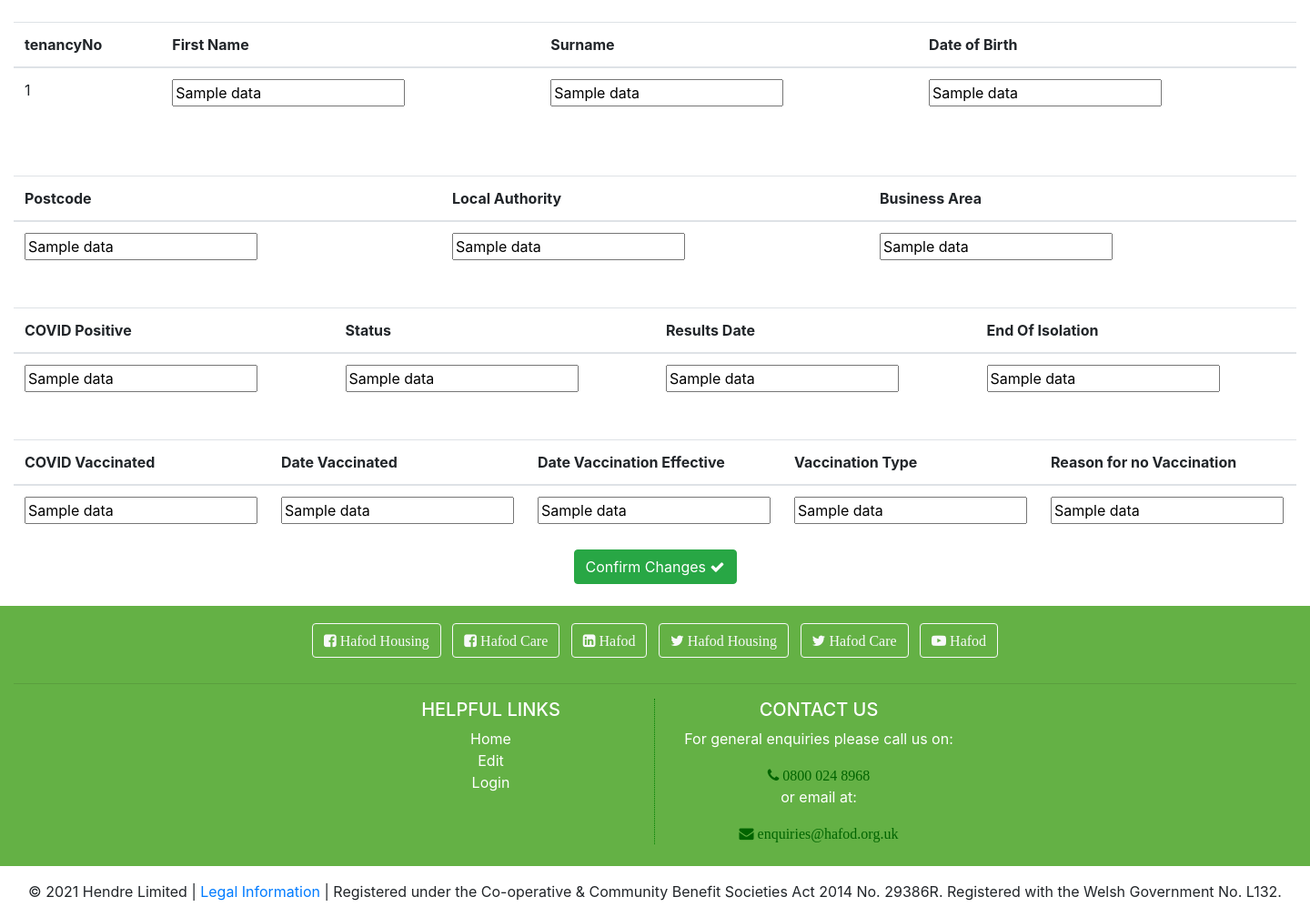
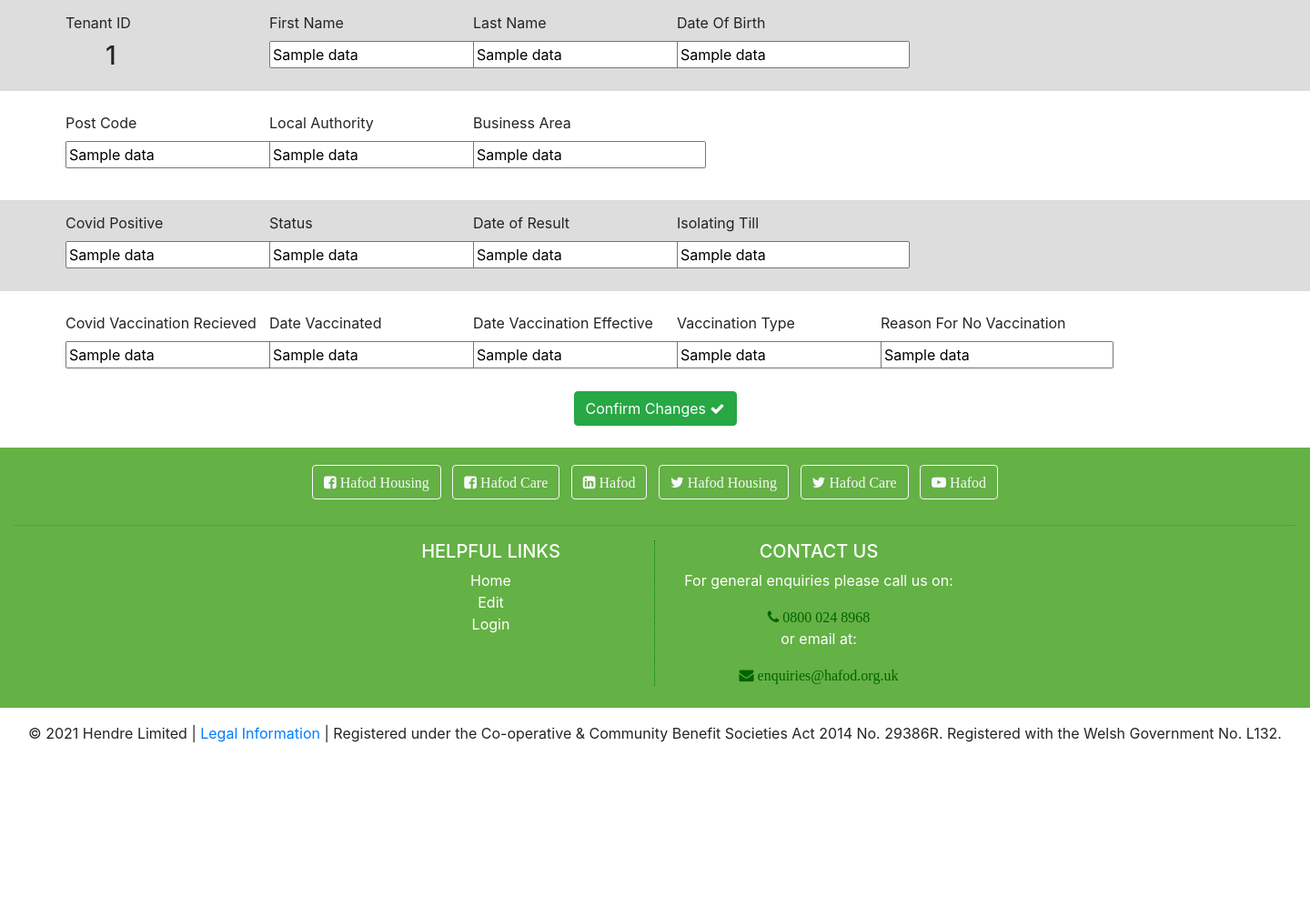
Before and after one commit to AbdulMiah/Hafod-Data, a Flask app: template templates/editData.html in a window 1440 px wide. Shown: the part 127-1135 px from the top of the page at 91% size. After the commit the page ends 943 px from the top, so only its background shows below. Run offline with Flask 2, Linux system fonts and the light colour scheme; the template is opened without the code that fills it: most values are stand-ins (such as "Sample title", 1, 10 or a date in 2020); parts of the project's set-up code (start-up, migrations or seed data) failed here and were passed over; some libraries are stand-ins or nearby versions.

Commit message:
Styled edit data page - made a copy of editData.html just incase - issue #49 complete

```diff
--- a/templates/editData.html
+++ b/templates/editData.html
@@ -1,130 +1,119 @@
 {% extends 'generalLayout.html' %}
 
 {% block editData %}
-<br>
-<div class="container-fluid">
-  <table class="table">
-    <thead>
-      <tr>
-        <th style="width: 50px" scope="col">tenancyNo</th>
-        <th style="width: 50px" scope="col">First Name</th>
-        <th style="width: 50px" scope="col">Surname</th>
-        <th style="width: 50px" scope="col">Date of Birth</th>
-      </tr>
-    </thead>
-    <tbody>
+
+<style>
+  .tenantDataGrid {
+    display: grid;
+    grid-template-rows: repeat(4, 100px);
+    grid-gap: 10px;
+  }
+
+  .dataRow {
+    box-sizing: border-box;
+    display: grid;
+    grid-template-columns: repeat(5, minmax(190px,220px));
+    overflow-x: auto;
+    grid-gap: 4px;
+    padding: 3px;
+    padding-left: 5%;
+    padding-top: 13px;
+  }
+
+  .dataRow:nth-child(odd){
+    background-color: #dddddd;
+  }
+
+  .dataRow h3{
+    margin-left: 50%;
+    transform: translateX(-60%);
+  }
+</style>
+
+<div class="tenantDataGrid">
   {% for d in data %}
-      <!-- <form id="updateTenantsForm" method="post" onsubmit="updateTenantsData()"> -->
-      <tr>
-        <td>
-          {{d[0]}}
-        </td>
-        <td>
-          <input type="text" name="First Name" value="{{d[1]}}">
-        </td>
-        <td>
-          <input type="text" name="Surname" value="{{d[2]}}">
-        </td>
-        <td>
-          <input type="text" name="Date of Birth" value="{{d[3]}}">
-        </td>
-      </tr>
-      <!-- </form> -->
-    </tbody>
-  </table>
-  <br>
+
+  <!-- General Tenenat Info -->
+  <div class="dataRow">
+    <div class="dataTile">
+      <label class="dataTitle">Tenant ID</label>
+      <h3> {{d[0]}}</h3>
+    </div>
+    <div class="dataTile">
+      <label for="" class="dataTitle">First Name</label>
+      <input type="text" class="dataInput" value="{{d[1]}}">
+    </div>
+    <div class="dataTile">
+      <label for="" class="dataTitle">Last Name </label>
+      <input type="text" class="dataInput" value="{{d[2]}}">
+    </div>
+    <div class="dataTile">
+      <label for="" class="dataTitle">Date Of Birth</label>
+      <input type="text" class="dataInput" value="{{d[3]}}">
+    </div>
   </div>
 
-<br>
-<div class="container-fluid">
-  <table class="table">
-    <thead>
-      <tr>
-        <th style="width: 50px" scope="col">Postcode</th>
-        <th style="width: 50px" scope="col">Local Authority</th>
-        <th style="width: 50px" scope="col">Business Area</th>
-      </tr>
-    </thead>
-    <tbody>
-      <tr>
-        <td>
-          <input type="text" name="Postcode" value="{{d[4]}}">
-        </td>
-        <td>
-          <input type="text" name="localAuthority" value="{{d[5]}}">
-        </td>
-        <td>
-          <input type="text" name="businessArea" value="{{d[6]}}">
-        </td>
-      </tr>
-    </tbody>
-  </table>
+  <!-- Tenant Location Infomation -->
+  <div class="dataRow">
+    <div class="dataTile">
+      <label class="dataTitle">Post Code</label>
+      <input type="text" class="dataInput" value="{{d[4]}}">
+    </div>
+    <div class="dataTile">
+      <label for="" class="dataTitle">Local Authority</label>
+      <input type="text" class="dataInput" value="{{d[5]}}">
+    </div>
+    <div class="dataTile">
+      <label for="" class="dataTitle">Business Area </label>
+      <input type="text" class="dataInput" value="{{d[6]}}">
+    </div>
   </div>
 
-<br>
-<div class="container-fluid">
-  <table class="table">
-    <thead>
-      <tr>
-        <th style="width: 25%" scope="col">COVID Positive</th>
-        <th style="width: 25%" scope="col">Status</th>
-        <th style="width: 25%" scope="col">Results Date</th>
-        <th style="width: 25%" scope="col">End Of Isolation</th>
-      </tr>
-    </thead>
-    <tbody>
-      <tr>
-        <td>
-          <input type="text" name="positiveCase" value="{{d[7]}}">
-        </td>
-        <td>
-          <input type="text" name="status" value="{{d[8]}}">
-        </td>
-        <td>
-          <input type="text" name="resultDate" value="{{d[9]}}">
-        </td>
-        <td>
-          <input type="text" name="endOfIsolation" value="{{d[10]}}">
-        </td>
-      </tr>
-    </tbody>
-  </table>
+  <!-- Tenant Covid Status Infomation -->
+  <div class="dataRow">
+    <div class="dataTile">
+      <label class="dataTitle">Covid Positive</label>
+      <input type="text" class="dataInput" value="{{d[7]}}">
+    </div>
+    <div class="dataTile">
+      <label for="" class="dataTitle">Status</label>
+      <input type="text" class="dataInput" value="{{d[8]}}">
+    </div>
+    <div class="dataTile">
+      <label for="" class="dataTitle">Date of Result</label>
+      <input type="text" class="dataInput" value="{{d[9]}}">
+    </div>
+    <div class="dataTile">
+      <label for="" class="dataTitle">Isolating Till</label>
+      <input type="text" class="dataInput" value="{{d[10]}}">
+    </div>
   </div>
 
-<br>
-<div class="container-fluid">
-  <table class="table">
-    <thead>
-      <tr>
-        <th scope="col">COVID Vaccinated</th>
-        <th scope="col">Date Vaccinated</th>
-        <th scope="col">Date Vaccination Effective</th>
-        <th scope="col">Vaccination Type</th>
-        <th scope="col">Reason for no Vaccination</th>
-      </tr>
-    </thead>
-    <tbody>
-      <tr>
-        <td>
-          <input type="text" name="vaccinated" value="{{d[11]}}">
-        </td>
-        <td>
-          <input type="text" name="dateVaccinated" value="{{d[12]}}">
-        </td>
-        <td>
-          <input type="text" name="dateVacEffective" value="{{d[13]}}">
-        </td>
-        <td>
-          <input type="text" name="vaccinationType" value="{{d[14]}}">
-        </td>
-        <td>
-          <input type="text" name="reasonForNoVaccination" value="{{d[15]}}">
-        </td>
-      </tr>
-    </tbody>
-  </table>
+  <!-- Tenant Vaccination Status Infomation -->
+  <div class="dataRow">
+    <div class="dataTile">
+      <label class="dataTitle">Covid Vaccination Recieved</label>
+      <input type="text" class="dataInput" value="{{d[11]}}">
+    </div>
+    <div class="dataTile">
+      <label for="" class="dataTitle">Date Vaccinated</label>
+      <input type="text" class="dataInput" value="{{d[12]}}">
+    </div>
+    <div class="dataTile">
+      <label for="" class="dataTitle">Date Vaccination Effective </label>
+      <input type="text" class="dataInput" value="{{d[13]}}">
+    </div>
+    <div class="dataTile">
+      <label for="" class="dataTitle">Vaccination Type</label>
+      <input type="text" class="dataInput" value="{{d[14]}}">
+    </div>
+    <div class="dataTile">
+      <label for="" class="dataTitle">Reason For No Vaccination</label>
+      <input type="text" class="dataInput" value="{{d[15]}}">
+    </div>
   </div>
   {% endfor %}
+</div>
 
 
 <div class="row" style="justify-content: center">
```
Also changed, not shown: templates/editDataCopy.html (added, +169 -0 lines). Lines whose indentation alone changed are shown as unchanged.
